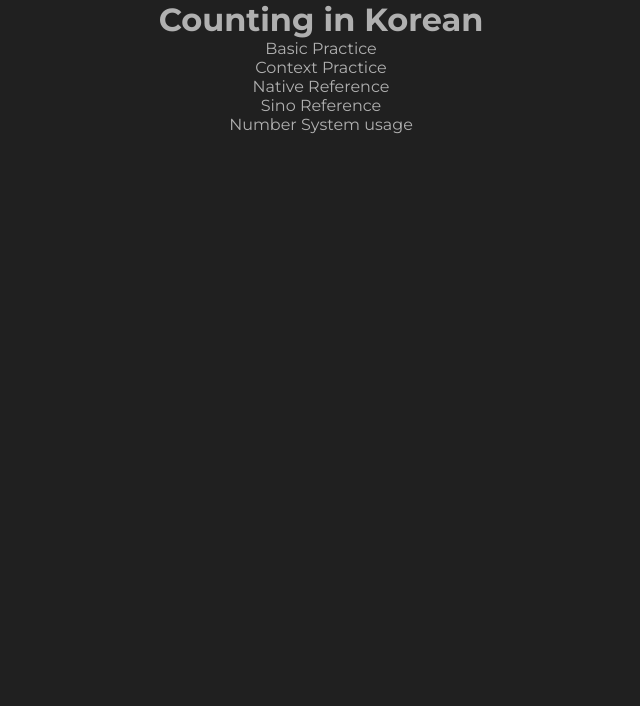
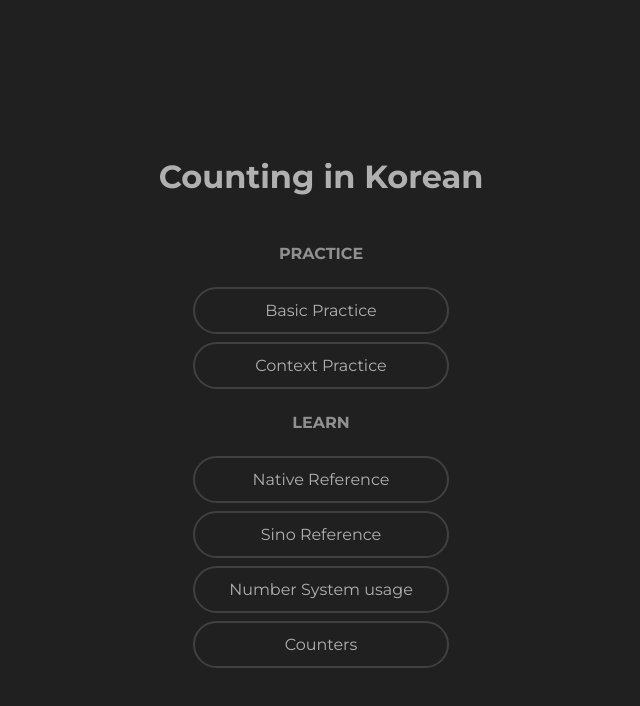
Before and after one commit to jacob-c-bickel/counting-in-korean, a Next.js app: page / in a window 1280 px wide. Shown: the top 706 px of the page, without its empty margins (319-959 px from the left). Built offline with nearby package versions, Linux system fonts and the light colour scheme.

Commit message:
home page update

```diff
--- a/app/components/elements/IconButton/IconButton.module.scss
+++ b/app/components/elements/IconButton/IconButton.module.scss
@@ -1,6 +1,7 @@
 @import "@styles/variables.scss";
 
 .IconButton {
+  padding: 0;
   margin: 0;
   width: 2.5rem;
   height: 2.5rem;
--- a/app/components/modules/Page/Page.js
+++ b/app/components/modules/Page/Page.js
@@ -44,10 +44,10 @@ export default function Page({ children, className, title, header, ...props }) {
 
       <motion.div
         className={styles.Page + " " + className + (header ? "" : " " + styles.menuless)}
-        initial={{ translateX: "-100%" }}
-        animate={{ translateX: 0 }}
-        exit={{ translateX: "100%" }}
-        transition={{ duration: 0.15, ease: "easeInOut" }}
+        initial={{ translateX: "-20%", opacity: 0 }}
+        animate={{ translateX: 0, opacity: 1 }}
+        exit={{ translateX: "20%", opacity: 0 }}
+        transition={{ duration: 0.3, ease: "easeInOut" }}
         {...props}
       >
         {children}
--- a/app/components/modules/Page/Page.module.scss
+++ b/app/components/modules/Page/Page.module.scss
@@ -4,6 +4,10 @@
   margin: $headerHeight auto 0 auto;
   padding: 0 1rem;
   max-width: $mobileMaxContentWidth;
+
+  &.menuless {
+    margin: auto;
+  }
 
   @media (min-width: $desktopMinBreakpoint) {
     max-width: $desktopMaxContentWidth;
--- a/app/components/modules/Page/PageHeader/PageHeader.module.scss
+++ b/app/components/modules/Page/PageHeader/PageHeader.module.scss
@@ -23,9 +23,10 @@
   }
 
   @media (min-width: $desktopMinBreakpoint) {
-    margin-left: $menuWidth;
-    width: unset;
-    max-width: $desktopMaxContentWidth;
+    display: none;
+    // margin-left: $menuWidth;
+    // width: unset;
+    // max-width: $desktopMaxContentWidth;
   }
 
   h1 {
--- a/app/components/templates/Home/Home.js
+++ b/app/components/templates/Home/Home.js
@@ -11,25 +11,33 @@ export default function Home() {
         <title>Counting in Korean</title>
       </Head>
       <h1>Counting in Korean</h1>
+      <p>Practice</p>
+      <div className={styles.buttonGrid}>
         <Link href="/practice/basic">
-        <a>Basic Practice</a>
+          <button>Basic Practice</button>
         </Link>
-
         <Link href="/practice/context">
-        <a>Context Practice</a>
+          <button>Context Practice</button>
         </Link>
-
+      </div>
+      <p>Learn</p>
+      <div className={styles.buttonGrid}>
         <Link href="/learn/native">
-        <a>Native Reference</a>
+          <button>Native Reference</button>
         </Link>
 
         <Link href="/learn/sino">
-        <a>Sino Reference</a>
+          <button>Sino Reference</button>
         </Link>
 
         <Link href="/learn/usage">
-        <a>Number System usage</a>
+          <button>Number System usage</button>
         </Link>
+
+        <Link href="/learn/counters">
+          <button>Counters</button>
+        </Link>
+      </div>
     </Page>
   );
 }
--- a/app/components/templates/Home/Home.module.scss
+++ b/app/components/templates/Home/Home.module.scss
@@ -1,12 +1,36 @@
 @import "@styles/variables.scss";
 
 .Home {
+  min-height: 100vh;
+
   display: flex;
   flex-direction: column;
   align-items: center;
+  justify-content: center;
 
-  a {
-    text-decoration: none;
-    color: $monoText;
+  button {
+    display: block;
+    width: 16rem;
+    margin: 0.5rem;
+    // height: 3rem;
+
+    // border: solid 0.125rem white;
+    // border-radius: 999rem;
+
+    // text-decoration: none;
+    // text-align: center;
+    // vertical-align: middle;
+    // color: $monoText;
+  }
+
+  h1 {
+    margin: 2rem 0;
+  }
+
+  p {
+    margin: 1rem 0;
+    color: $monoTextSoft;
+    text-transform: uppercase;
+    font-weight: bold;
   }
 }
--- a/app/styles/globals.scss
+++ b/app/styles/globals.scss
@@ -14,3 +14,27 @@ body {
   background-color: $monoBgHard;
   color: $monoText;
 }
+
+button {
+  padding: 0.75rem;
+
+  background-color: hsla(0, 0%, 0%, 0);
+  border: solid 0.125rem $monoBgSoft;
+  border-radius: 999rem;
+
+  color: $monoText;
+  font-size: 1rem;
+  // font-weight: bold;
+
+  cursor: pointer;
+
+  &:hover {
+    background-color: $monoBg;
+    border-color: $monoBgSoftest;
+  }
+
+  &:focus-visible {
+    outline: none;
+    box-shadow: 0 0 0 0.125rem $monoOutline;
+  }
+}
```
Lines whose indentation alone changed are shown as unchanged.
